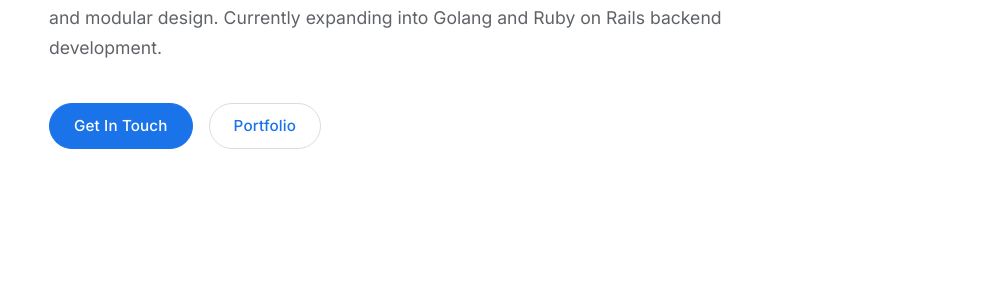
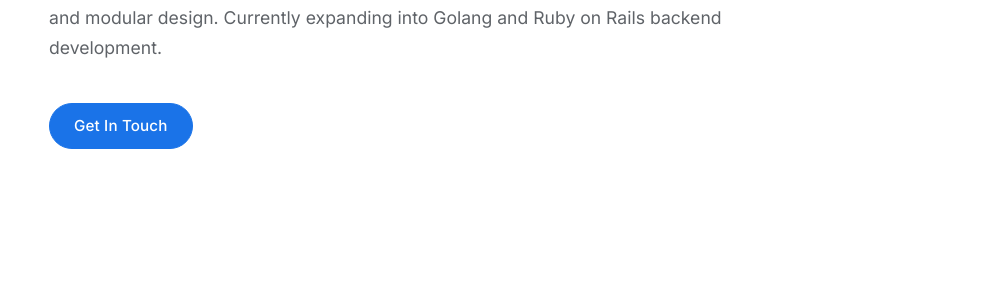
Before and after one commit to mohamadahmadisadr/mohamadahmadisadr.github.io, a Jekyll site: the page built from index.md, in a window 1280 px wide and 900 px high, scrolled down 386 px. Shown: the part 144-437 px from the top of the window, without its empty margins (141-1128 px from the left). Built offline with Jekyll 4.4.1, drawn with Linux system fonts in a browser that asks for light colours; comment, search, counter and statistics services are not loaded.

Commit message:
remove portfolio btn

```diff
--- a/index.md
+++ b/index.md
@@ -15,7 +15,6 @@ title: Mohammad Ahmadi Sadr
         </p>
         <div class="hero-actions">
           <a href="#contact" class="btn btn-primary">Get In Touch</a>
-          <a href="https://sadr.dev" target="_blank" class="btn btn-outline">Portfolio</a>
         </div>
       </div>
       <div class="hero-image-wrapper">
```
Also changed, not shown: 2 other files.
